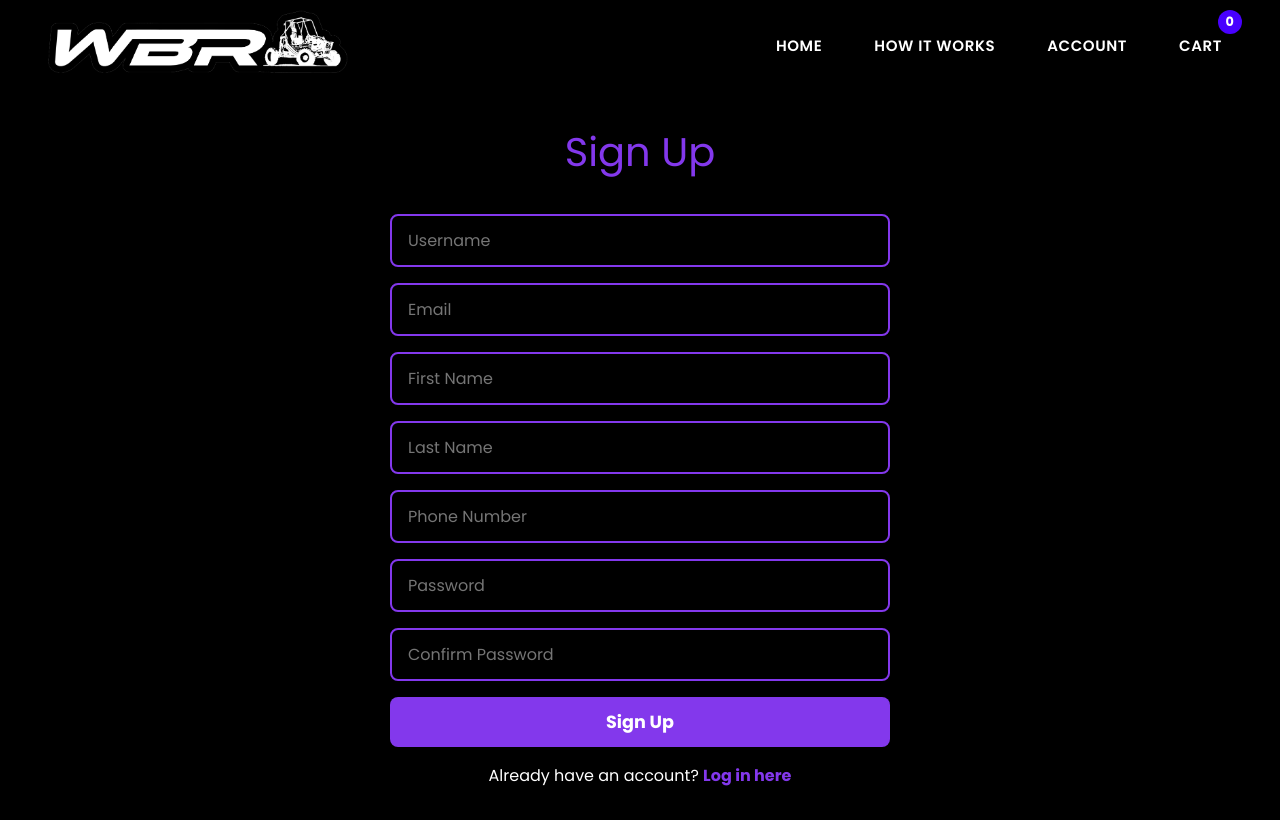
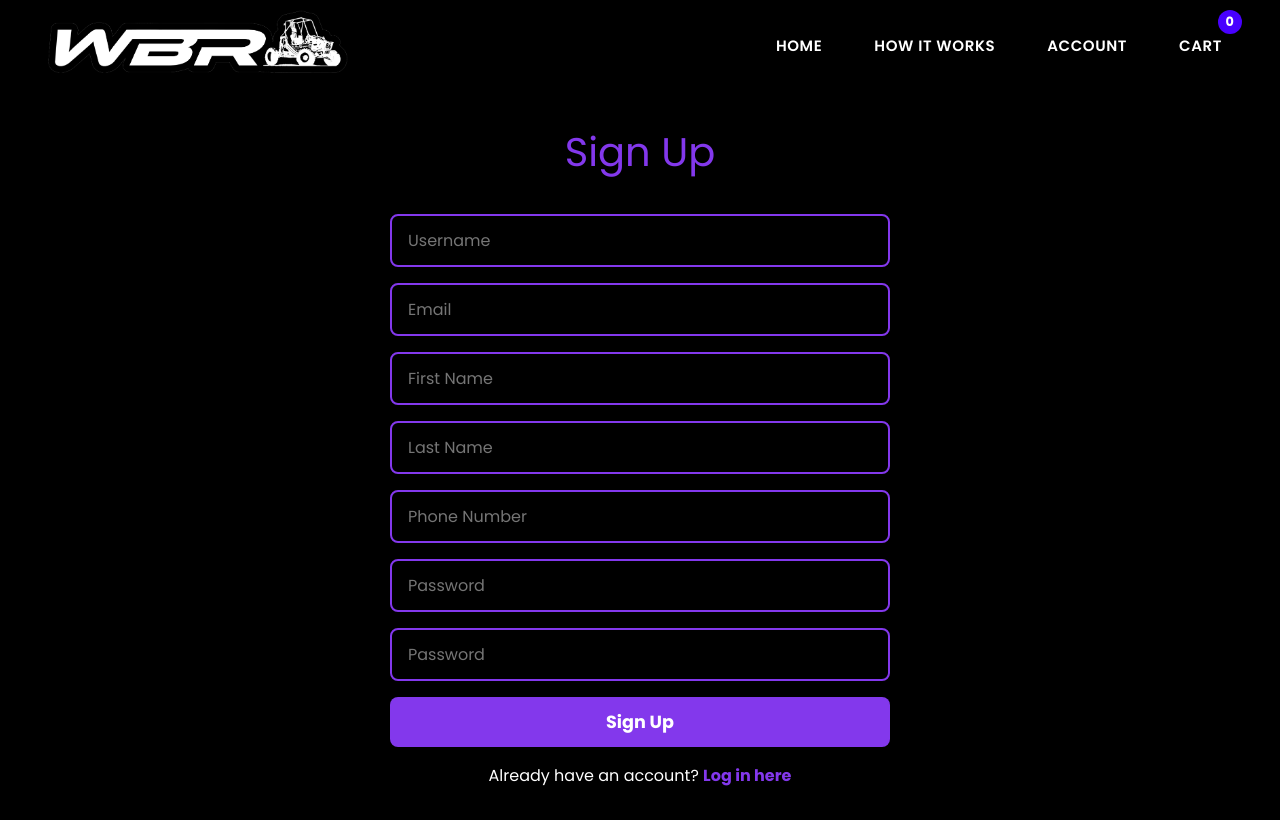
Before and after one commit to bnamayandev/BajaEcom-Frontend, a React (Vite) app: page /signup in a window 1280 px wide. Built offline with nearby package versions, Linux system fonts and the light colour scheme; no server answers; the HTML template or start-up script is replaced by a standard one.

Commit message:
Hotfix: signup password inputs

```diff
--- a/src/pages/Signup.jsx
+++ b/src/pages/Signup.jsx
@@ -89,15 +89,16 @@ function Signup() {
                     name="password"
                     placeholder="Password"
                     value={formData.password}
-                    onChange={(e) => setPassword(e.target.value)}
+                    onChange={(e) => setFormData({ ...formData, password: e.target.value })}
                     required
                 />
+
                 <input
                     type="password"
-                    name="confirm_password"
-                    placeholder="Confirm Password"
-                    value={formData.confirm_password}
-                    onChange={(e) => setFormData({ ...formData, confirm_password: e.target.value })}
+                    name="password"
+                    placeholder="Password"
+                    value={formData.password}
+                    onChange={(e) => setFormData({ ...formData, password: e.target.value })}
                     required
                 />
 
```
